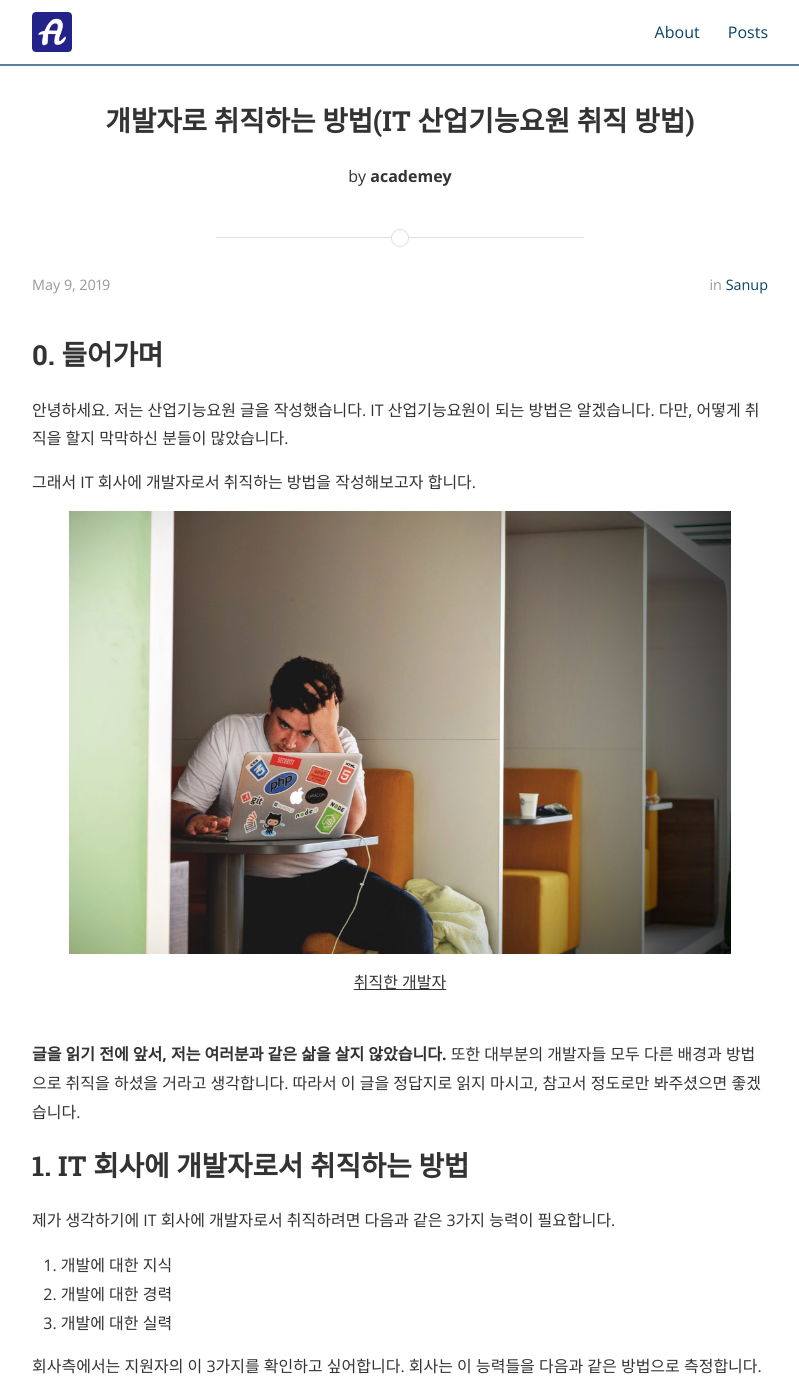
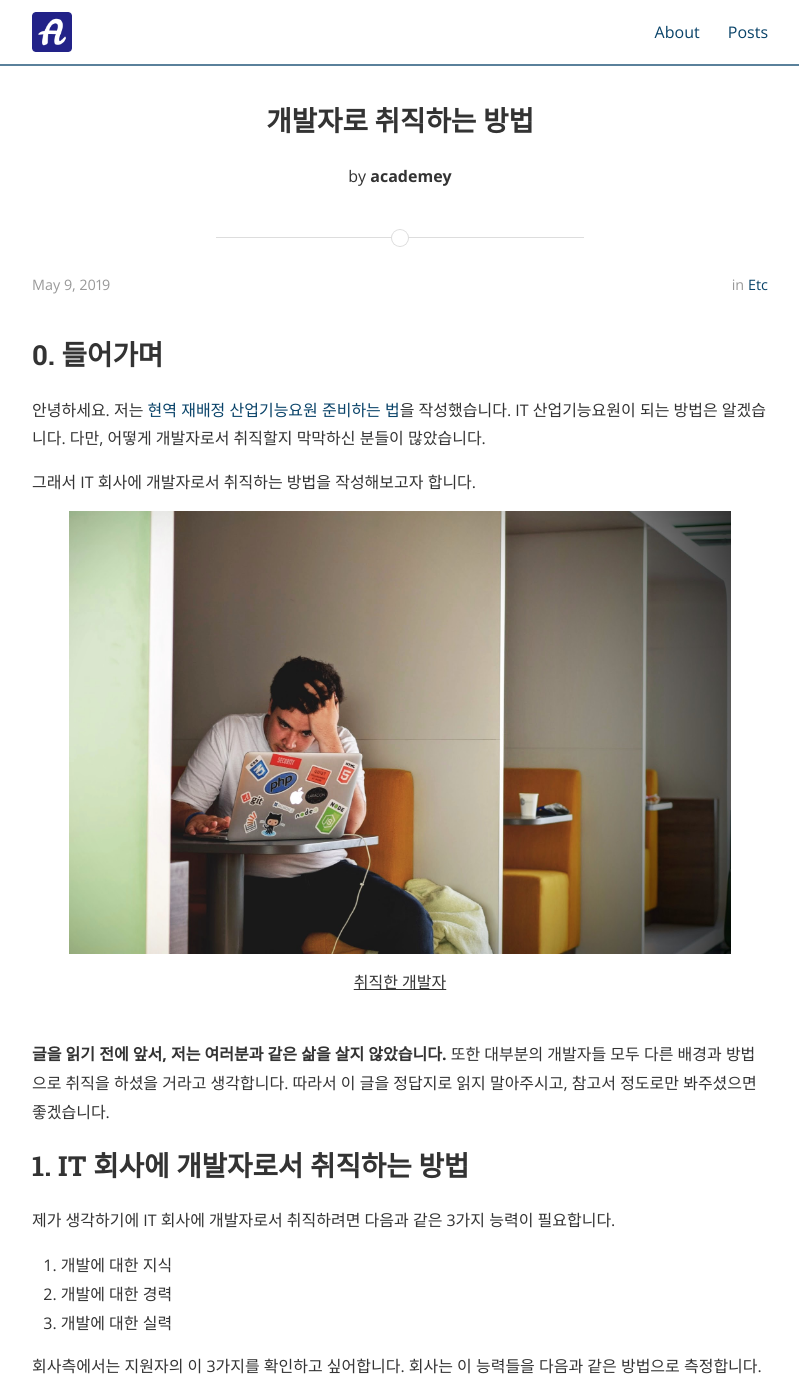
Before and after one commit to academey/academey.github.io, a Jekyll site: the page built from _posts/2019-05-09-how-to-get-job-as-developer.md, in a window 1280 px wide and 1400 px high. Shown: the whole window, without its empty margins (240-1039 px from the left). Built offline with Jekyll 4.4.1, drawn with Linux system fonts in a browser that asks for light colours; nearby versions of some CDN libraries; comment, search, counter and statistics services are not loaded.

Commit message:
Modify how-to-get-job-as-developer

```diff
--- a/_posts/2019-05-09-how-to-get-job-as-developer.md
+++ b/_posts/2019-05-09-how-to-get-job-as-developer.md
@@ -1,13 +1,13 @@
 ---
 layout: post
-title: "개발자로 취직하는 방법(IT 산업기능요원 취직 방법)"
+title: "개발자로 취직하는 방법"
 author: academey
-categories: sanup
+categories: etc
 ---
 
 # 0. 들어가며
 
-안녕하세요. 저는 산업기능요원 글을 작성했습니다. IT 산업기능요원이 되는 방법은 알겠습니다. 다만, 어떻게 취직을 할지 막막하신 분들이 많았습니다.
+안녕하세요. 저는 [현역 재배정 산업기능요원 준비하는 법](https://academey.github.io/sanup/2018/09/29/goondae.html)을 작성했습니다. IT 산업기능요원이 되는 방법은 알겠습니다. 다만, 어떻게 개발자로서 취직할지 막막하신 분들이 많았습니다.
 
 그래서 IT 회사에 개발자로서 취직하는 방법을 작성해보고자 합니다.
 
@@ -16,7 +16,7 @@ categories: sanup
 <center><U>취직한 개발자</U></center>
 &nbsp;
 
-**글을 읽기 전에 앞서, 저는 여러분과 같은 삶을 살지 않았습니다.** 또한 대부분의 개발자들 모두 다른 배경과 방법으로 취직을 하셨을 거라고 생각합니다. 따라서 이 글을 정답지로 읽지 마시고, 참고서 정도로만 봐주셨으면 좋겠습니다.
+**글을 읽기 전에 앞서, 저는 여러분과 같은 삶을 살지 않았습니다.** 또한 대부분의 개발자들 모두 다른 배경과 방법으로 취직을 하셨을 거라고 생각합니다. 따라서 이 글을 정답지로 읽지 말아주시고, 참고서 정도로만 봐주셨으면 좋겠습니다.
 
 # 1. IT 회사에 개발자로서 취직하는 방법
 
```
